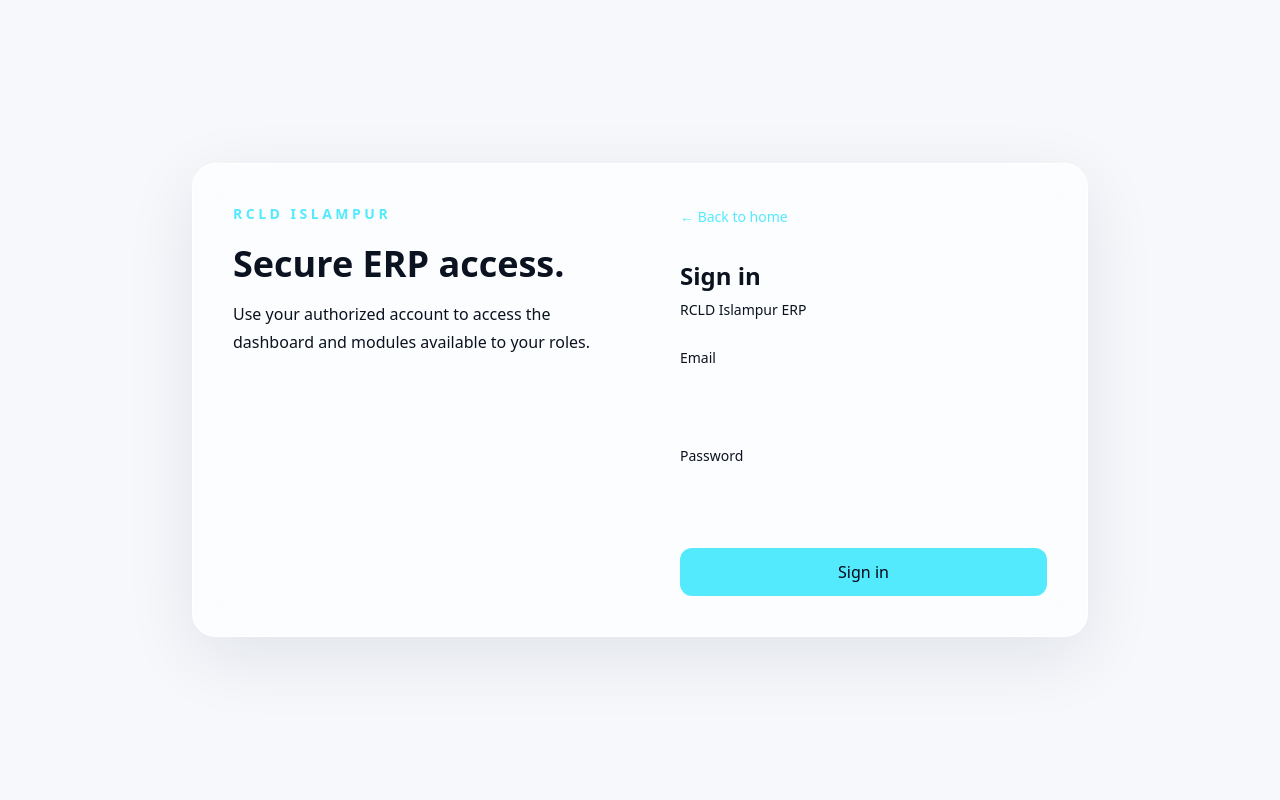
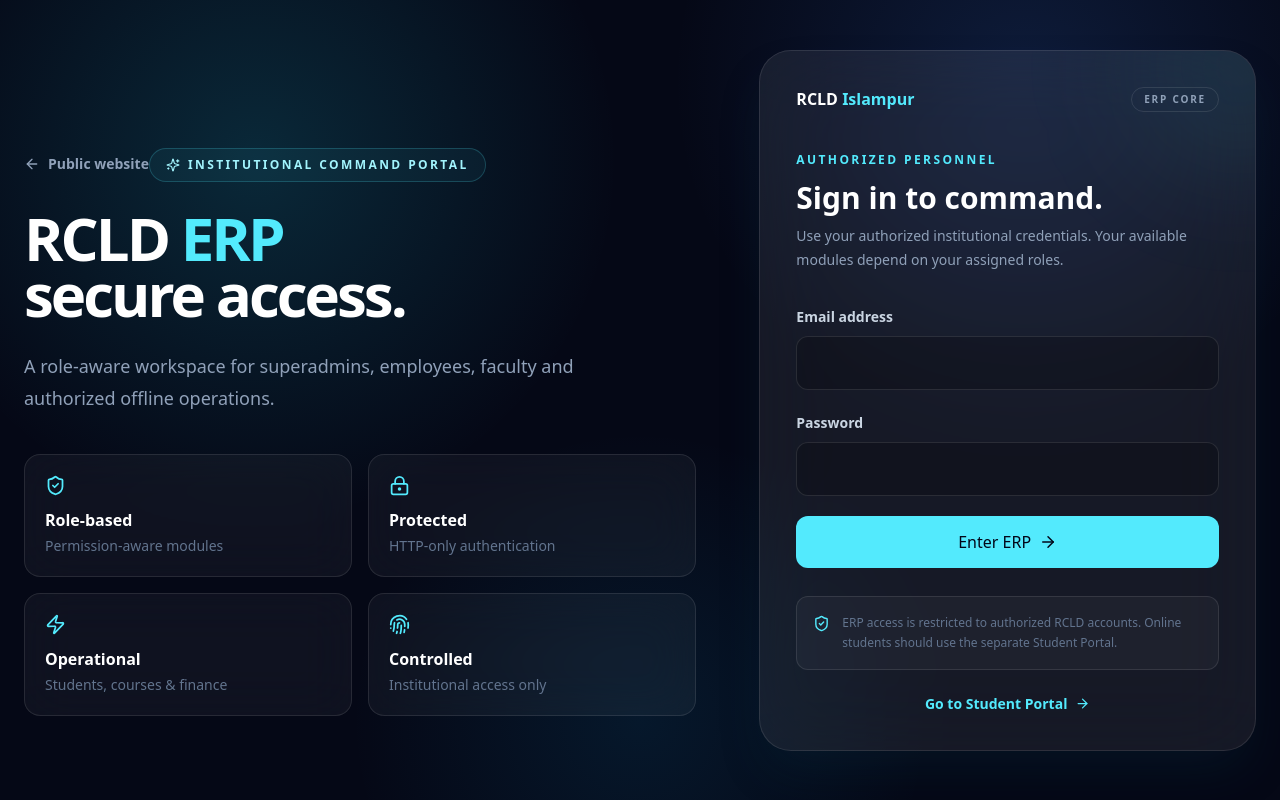
Before and after one commit to Ujjwal0620/RCLD_ISLAMPUR_ERP, a Next.js app: page /login in a window 1280 px wide. Built offline with nearby package versions, Linux system fonts and the light colour scheme; no server answers.

Commit message:
feat: redesign futuristic ERP login experience

```diff
--- a/app/login/page.js
+++ b/app/login/page.js
@@ -1,56 +1,30 @@
 "use client";
+import {useState} from "react";
+import {useRouter} from "next/navigation";
+import Link from "next/link";
+import {ArrowLeft, ArrowRight, Fingerprint, LockKeyhole, ShieldCheck, Sparkles, Zap} from "lucide-react";
 
-import { useState } from "react";
-import { useRouter } from "next/navigation";
-import Link from "next/link";
-
-export default function LoginPage() {
-  const router = useRouter();
-  const [form, setForm] = useState({ email: "", password: "" });
-  const [error, setError] = useState("");
-  const [loading, setLoading] = useState(false);
-
-  async function submit(event) {
-    event.preventDefault();
-    setLoading(true);
-    setError("");
-    const response = await fetch("/api/auth/login", {
-      method: "POST",
-      headers: { "Content-Type": "application/json" },
-      body: JSON.stringify(form)
-    });
-    const data = await response.json();
-    setLoading(false);
-    if (!response.ok) {
-      setError(data.error || "Unable to sign in.");
-      return;
-    }
-    router.push("/dashboard");
-    router.refresh();
-  }
-
-  return (
-    <main className="grid min-h-screen place-items-center px-6">
-      <div className="grid w-full max-w-4xl overflow-hidden rounded-3xl glass md:grid-cols-2">
-        <div className="hidden p-10 md:block">
-          <p className="text-sm font-semibold uppercase tracking-[.25em] text-cyan-300">RCLD Islampur</p>
-          <h1 className="mt-5 text-4xl font-black">Secure ERP access.</h1>
-          <p className="text-muted mt-4 leading-7">Use your authorized account to access the dashboard and modules available to your roles.</p>
-        </div>
-        <form onSubmit={submit} className="p-8 sm:p-10">
-          <Link href="/" className="text-sm text-cyan-300">← Back to home</Link>
-          <h2 className="mt-8 text-2xl font-bold">Sign in</h2>
-          <p className="text-muted mt-2 text-sm">RCLD Islampur ERP</p>
-          <label className="mt-7 block text-sm font-medium">Email</label>
-          <input required type="email" value={form.email} onChange={(e) => setForm({...form, email:e.target.value})} className="mt-2 w-full rounded-xl border border-white/10 bg-white/5 px-4 py-3 outline-none focus:border-cyan-300/50" />
-          <label className="mt-5 block text-sm font-medium">Password</label>
-          <input required type="password" value={form.password} onChange={(e) => setForm({...form, password:e.target.value})} className="mt-2 w-full rounded-xl border border-white/10 bg-white/5 px-4 py-3 outline-none focus:border-cyan-300/50" />
-          {error && <p className="mt-4 rounded-xl bg-red-400/10 p-3 text-sm text-red-300">{error}</p>}
-          <button disabled={loading} className="mt-6 w-full rounded-xl bg-cyan-300 px-4 py-3 font-bold text-slate-950 disabled:opacity-50">
-            {loading ? "Signing in..." : "Sign in"}
-          </button>
-        </form>
-      </div>
-    </main>
-  );
+export default function LoginPage(){
+ const router=useRouter(); const [form,setForm]=useState({email:"",password:""}); const [error,setError]=useState(""); const [loading,setLoading]=useState(false);
+ async function submit(e){e.preventDefault();setLoading(true);setError("");try{const response=await fetch("/api/auth/login",{method:"POST",headers:{"Content-Type":"application/json"},body:JSON.stringify(form)});const data=await response.json();if(!response.ok){setError(data.error||"Unable to sign in.");return;}router.push("/dashboard");router.refresh();}catch{setError("Network error. Please try again.")}finally{setLoading(false)}}
+ return <main className="min-h-screen overflow-hidden bg-[#050816] text-white">
+  <div className="absolute inset-0 bg-[radial-gradient(circle_at_20%_20%,rgba(34,211,238,.16),transparent_30%),radial-gradient(circle_at_80%_10%,rgba(59,130,246,.16),transparent_28%),radial-gradient(circle_at_50%_90%,rgba(14,165,233,.10),transparent_30%)]"/>
+  <div className="relative mx-auto grid min-h-screen max-w-7xl items-center gap-10 px-6 py-10 lg:grid-cols-[1.05fr_.75fr]">
+   <section className="hidden lg:block">
+    <Link href="/" className="inline-flex items-center gap-2 text-sm font-bold text-slate-400 hover:text-white"><ArrowLeft size={16}/> Public website</Link>
+    <div className="mt-16 inline-flex items-center gap-2 rounded-full border border-cyan-300/20 bg-cyan-300/5 px-4 py-2 text-xs font-black uppercase tracking-[.2em] text-cyan-200"><Sparkles size={14}/> Institutional command portal</div>
+    <h1 className="mt-7 max-w-3xl text-6xl font-black leading-[.94] tracking-[-.05em]">RCLD <span className="text-cyan-300">ERP</span><br/>secure access.</h1>
+    <p className="mt-7 max-w-xl text-lg leading-8 text-slate-400">A role-aware workspace for superadmins, employees, faculty and authorized offline operations.</p>
+    <div className="mt-10 grid max-w-2xl grid-cols-2 gap-4">{[["Role-based","Permission-aware modules",ShieldCheck],["Protected","HTTP-only authentication",LockKeyhole],["Operational","Students, courses & finance",Zap],["Controlled","Institutional access only",Fingerprint]].map(([t,d,I])=><div key={t} className="rounded-2xl border border-white/10 bg-white/[.045] p-5 backdrop-blur-xl"><I size={21} className="text-cyan-300"/><p className="mt-3 font-black">{t}</p><p className="mt-1 text-sm text-slate-500">{d}</p></div>)}</div>
+   </section>
+   <section className="relative overflow-hidden rounded-[2rem] border border-white/10 bg-white/[.07] p-6 shadow-2xl shadow-cyan-950/30 backdrop-blur-2xl sm:p-9">
+    <div className="absolute -right-20 -top-20 h-48 w-48 rounded-full bg-cyan-300/10 blur-3xl"/>
+    <div className="relative"><div className="flex items-center justify-between"><Link href="/" className="font-black">RCLD <span className="text-cyan-300">Islampur</span></Link><span className="rounded-full border border-white/10 px-3 py-1 text-[10px] font-black tracking-[.18em] text-slate-400">ERP CORE</span></div>
+    <div className="mt-10"><p className="text-xs font-black uppercase tracking-[.2em] text-cyan-300">Authorized personnel</p><h2 className="mt-3 text-3xl font-black">Sign in to command.</h2><p className="mt-2 text-sm leading-6 text-slate-400">Use your authorized institutional credentials. Your available modules depend on your assigned roles.</p></div>
+    <form onSubmit={submit} className="mt-8 space-y-5"><div><label className="text-sm font-bold text-slate-300">Email address</label><input required type="email" autoComplete="username" value={form.email} onChange={e=>setForm({...form,email:e.target.value})} className="mt-2 w-full rounded-xl border border-white/10 bg-black/20 px-4 py-3.5 outline-none transition focus:border-cyan-300/60 focus:ring-4 focus:ring-cyan-300/10"/></div><div><label className="text-sm font-bold text-slate-300">Password</label><input required type="password" autoComplete="current-password" value={form.password} onChange={e=>setForm({...form,password:e.target.value})} className="mt-2 w-full rounded-xl border border-white/10 bg-black/20 px-4 py-3.5 outline-none transition focus:border-cyan-300/60 focus:ring-4 focus:ring-cyan-300/10"/></div>{error&&<p className="rounded-xl border border-red-400/20 bg-red-400/10 p-3 text-sm font-semibold text-red-200">{error}</p>}<button disabled={loading} className="group flex w-full items-center justify-center gap-2 rounded-xl bg-cyan-300 px-4 py-3.5 font-black text-slate-950 transition hover:bg-cyan-200 disabled:opacity-60">{loading?"Authenticating…":"Enter ERP"}<ArrowRight size={18} className="transition group-hover:translate-x-1"/></button></form>
+    <div className="mt-7 flex items-start gap-3 rounded-xl border border-white/10 bg-white/[.035] p-4 text-xs leading-5 text-slate-500"><ShieldCheck size={17} className="mt-0.5 shrink-0 text-cyan-300"/> ERP access is restricted to authorized RCLD accounts. Online students should use the separate Student Portal.</div>
+    <Link href="/student/login" className="mt-6 flex items-center justify-center gap-2 text-sm font-black text-cyan-300">Go to Student Portal <ArrowRight size={15}/></Link></div>
+   </section>
+  </div>
+ </main>;
 }
```
